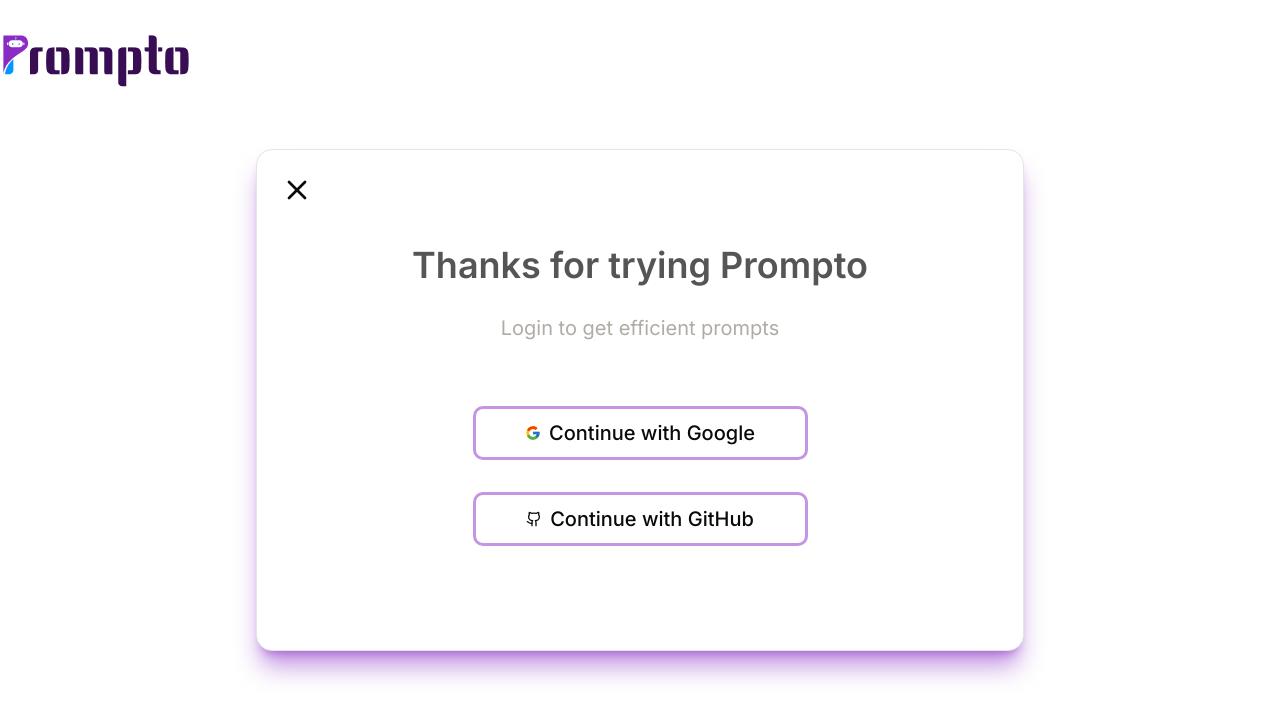
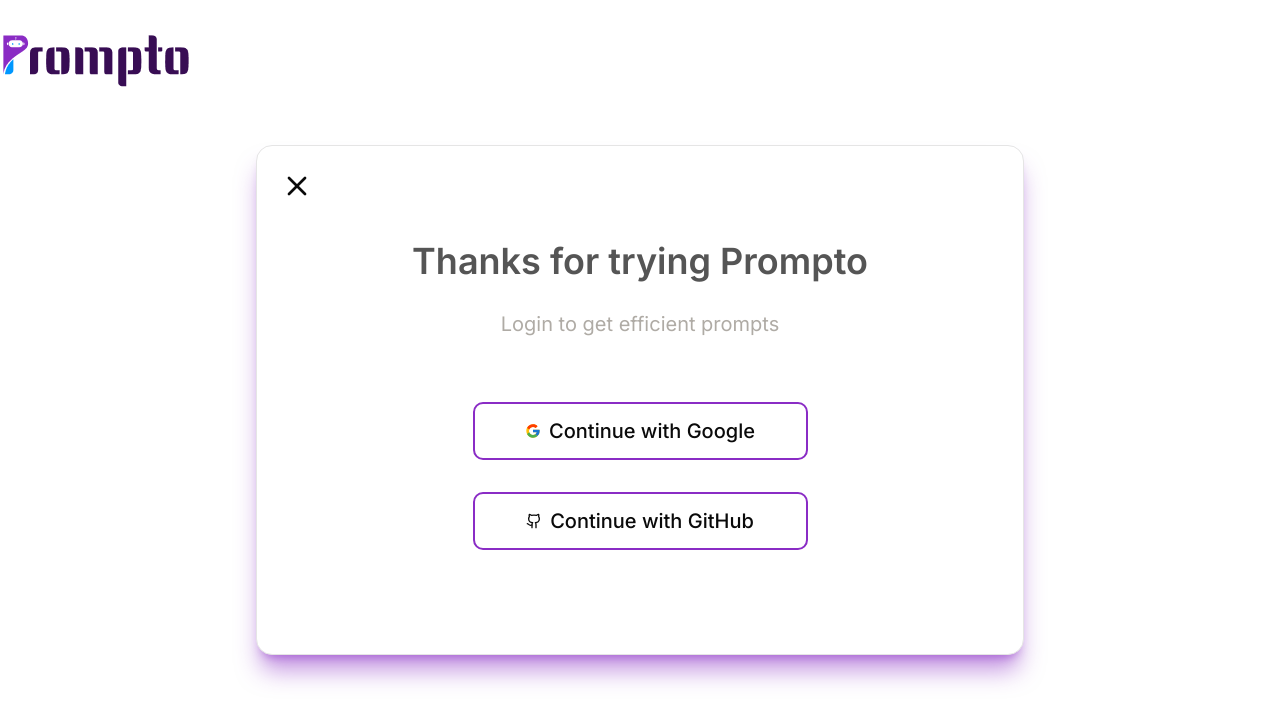
Before and after one commit to chingu-voyages/V54-tier3-team-37, a React (Vite) app in the folder frontend/: page /auth in a window 1280 px wide. Shown: the top 722 px of the page. Built offline with nearby package versions, Linux system fonts and the light colour scheme; no server answers.

Commit message:
change button color for outline

```diff
--- a/frontend/src/components/ui/button.tsx
+++ b/frontend/src/components/ui/button.tsx
@@ -19,7 +19,7 @@ const buttonVariants = cva(
         ghost:
           'bg-transparent active:bg-[#AEA7FF] hover:bg-[#E6E5FF] text-prompto-gray-dark focus-visible:border-white focus-visible:ring-white/50',
         outline:
-          'bg-transparent active:bg-[#AEA7FF] hover:bg-[#E6E5FF] text-prompto-primary inset-ring-3 inset-ring-prompto-primary border-prompto-primary focus-visible:border-white focus-visible:ring-white/50',
+          'bg-transparent active:bg-[#AEA7FF] hover:bg-[#E6E5FF] text-prompto-primary border-[2px] border-prompto-primary focus-visible:border-white focus-visible:ring-white/50 disabled:border-[#AFAEB0] disabled:text-[#AFAEB0] disabled:opacity-100',
         destructive:
           'bg-destructive text-white shadow-xs hover:bg-destructive/90 focus-visible:ring-destructive/20 dark:focus-visible:ring-destructive/40',
         link: 'text-primary underline-offset-4 hover:underline',
```
